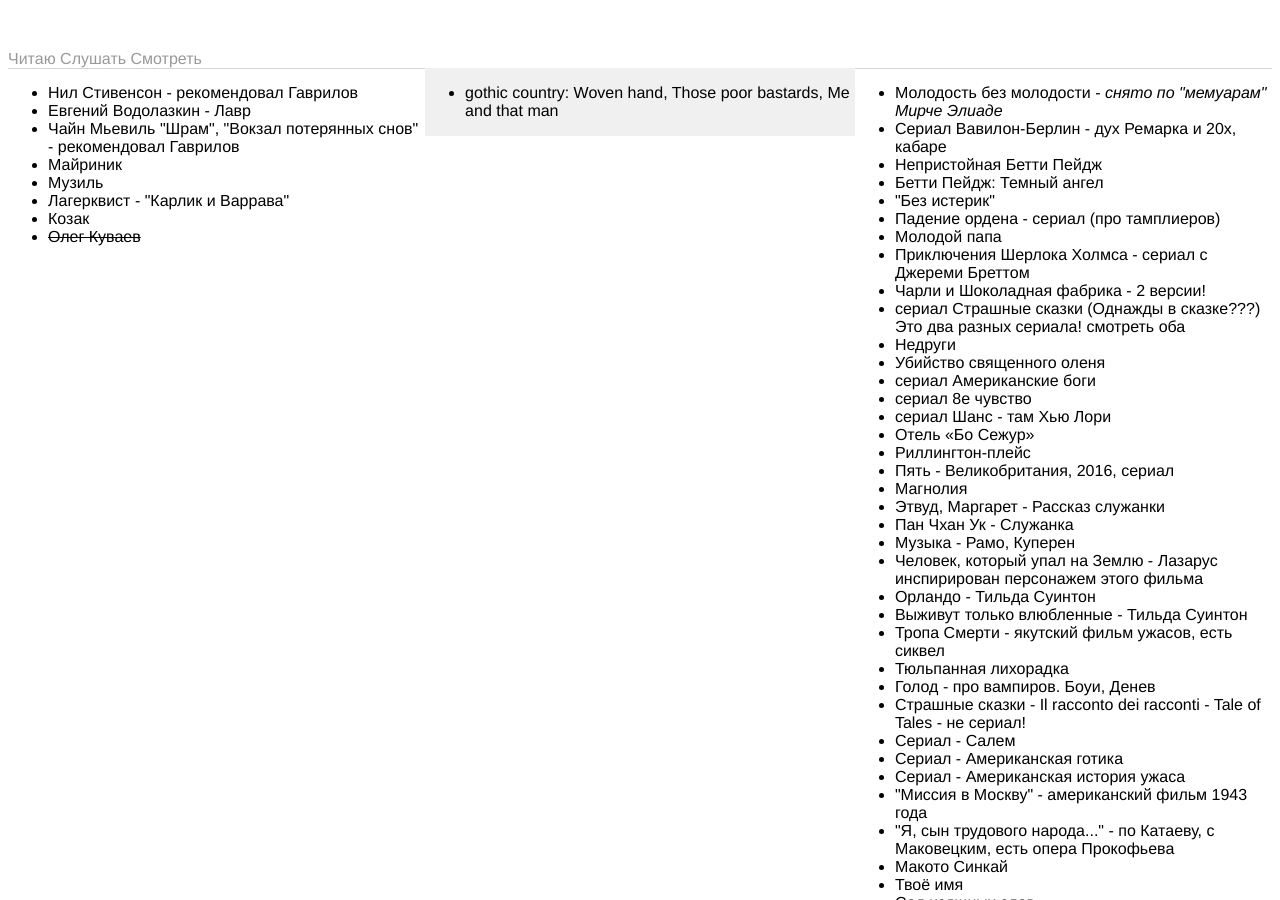
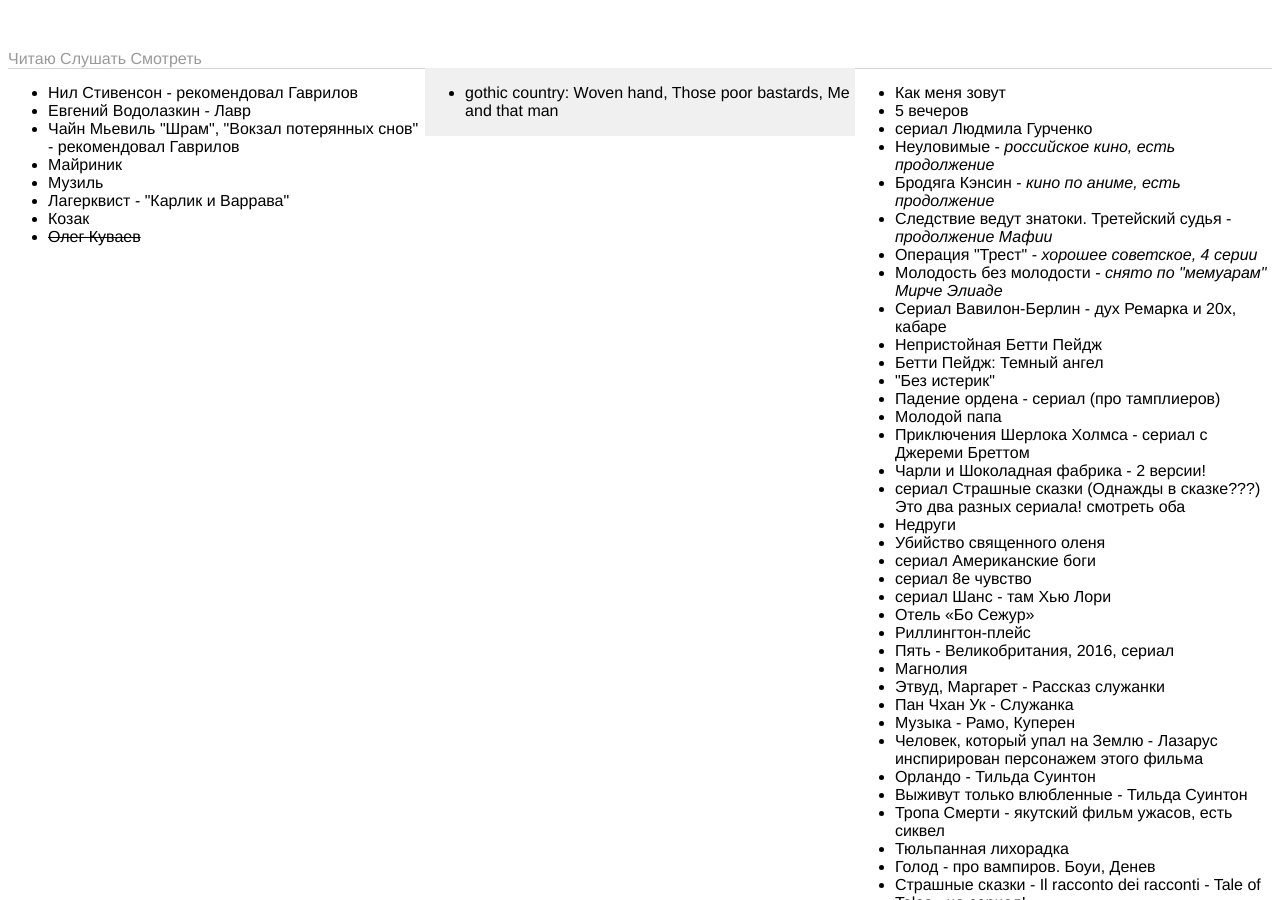
Before and after one commit to hinterlistig/hinterlistig.github.io, a Jekyll site: the page built from index.html, in a window 1280 px wide and 900 px high. Built offline with Jekyll 4.4.1, drawn with Linux system fonts in a browser that asks for light colours.

Commit message:
Update index.html

```diff
--- a/index.html
+++ b/index.html
@@ -30,6 +30,13 @@
 		<div class="watch">
 
 			<ul>
+				<li>Как меня зовут</li>
+				<li>5 вечеров</li>
+				<li>сериал Людмила Гурченко</li>
+				<li>Неуловимые - <i>российское кино, есть продолжение</i></li>
+				<li>Бродяга Кэнсин - <i>кино по аниме, есть продолжение</i></li>
+				<li>Следствие ведут знатоки. Третейский судья - <i>продолжение Мафии</i></li>
+				<li>Операция "Трест" - <i>хорошее советское, 4 серии</i></li>
 				<li>Молодость без молодости - <i>снято по "мемуарам" Мирче Элиаде</i></li>
 				<li>Сериал Вавилон-Берлин - дух Ремарка и 20х, кабаре </li>
 				<li>Непристойная Бетти Пейдж</li>
```
